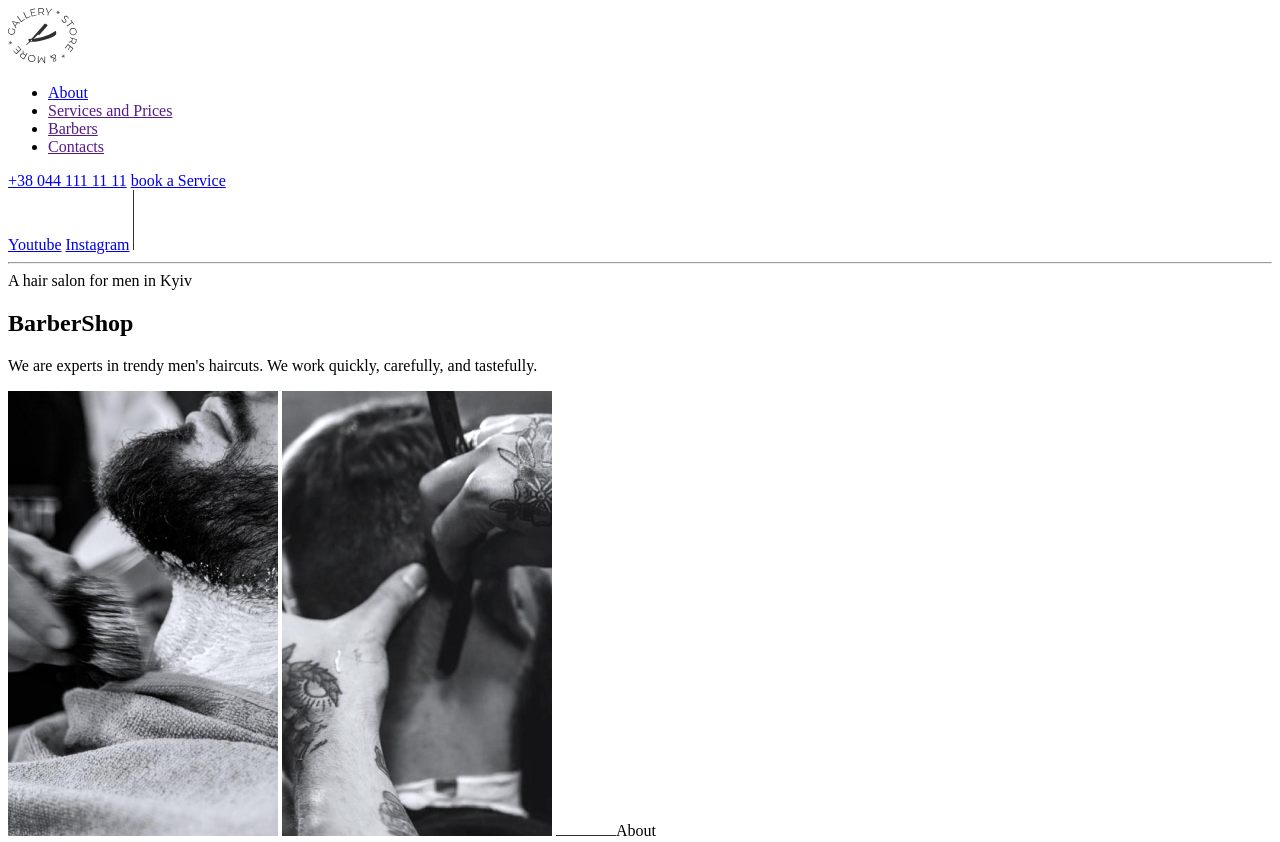
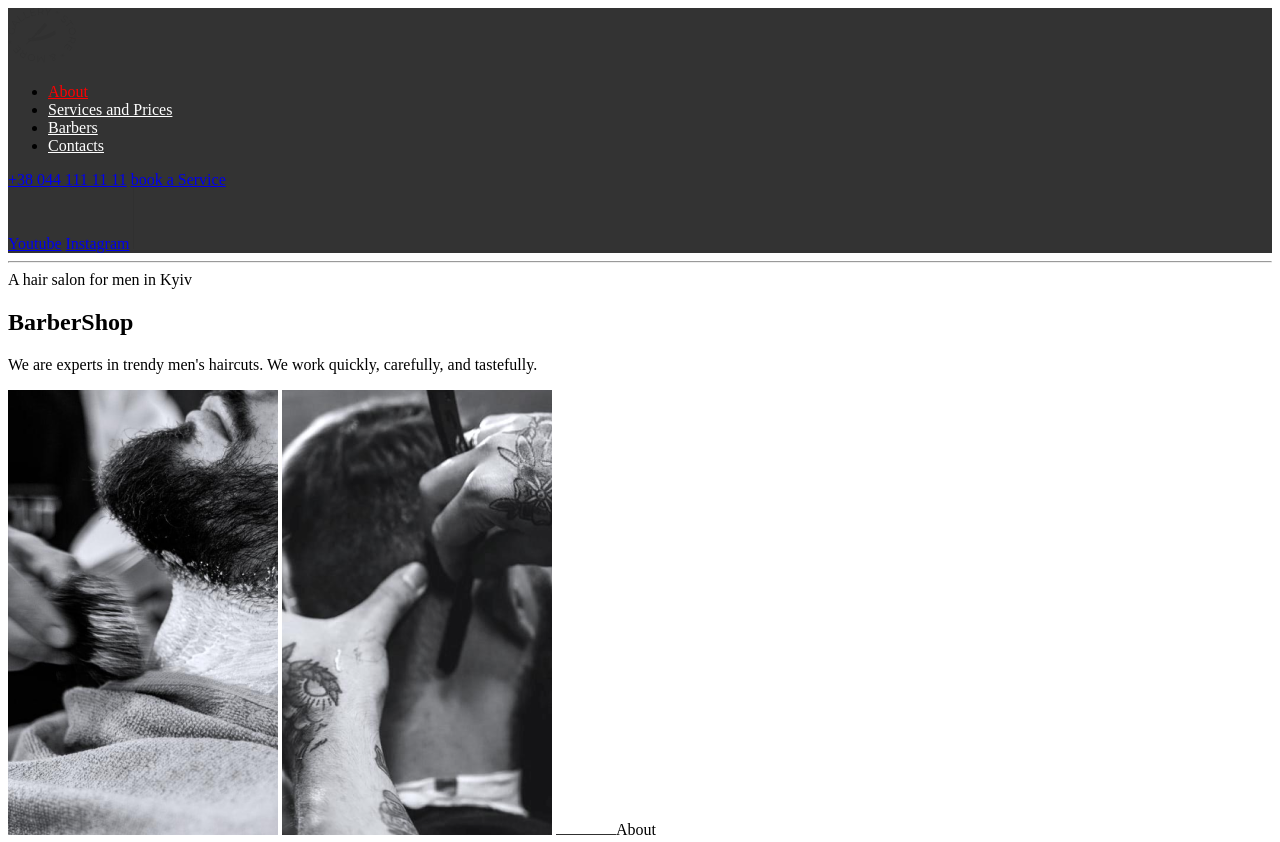
Before and after one commit to RamonaMonica/barbershop, a plain HTML site: page index.html in a window 1280 px wide. Shown: the top 842 px of the page. Drawn offline with Linux system fonts and the light colour scheme.

Commit message:
Adaugare stiluri pentru linkuri

```diff
--- a/index.html
+++ b/index.html
@@ -4,22 +4,21 @@
     <meta charset="UTF-8" />
     <meta name="viewport" content="width=device-width, initial-scale=1.0" />
     <title>Barbershop</title>
+    <link rel="stylesheet" href="style.css" />
   </head>
   <body>
-    <header>
+    <header class="global-header">
       <a href="index.html">
-        <img src="images/logo.svg" alt="Barbershop logo" />
+        <img src="images/logo.svg" alt="Barbershop logo" height="55.46px" />
       </a>
-
-      <nav>
+      <nav class="main-navigation">
         <ul>
-          <li><a href="about.html">About</a></li>
+          <li><a href="about.html" class="active">About</a></li>
           <li><a href="">Services and Prices</a></li>
           <li><a href="">Barbers</a></li>
           <li><a href="">Contacts</a></li>
         </ul>
       </nav>
-
       <a href="tel:+38 044 111 11 11">+38 044 111 11 11</a>
 
       <a
--- /dev/null
+++ b/style.css
@@ -0,0 +1,16 @@
+:root {
+  --link-color: #ffffff;
+}
+
+.global-header {
+  background-color: #333333;
+}
+
+.global-header .main-navigation .a,
+.global-header .main-navigation a:visited {
+  color: var(--link-color);
+}
+
+.global-header .main-navigation a.active {
+  color: red;
+}
```
